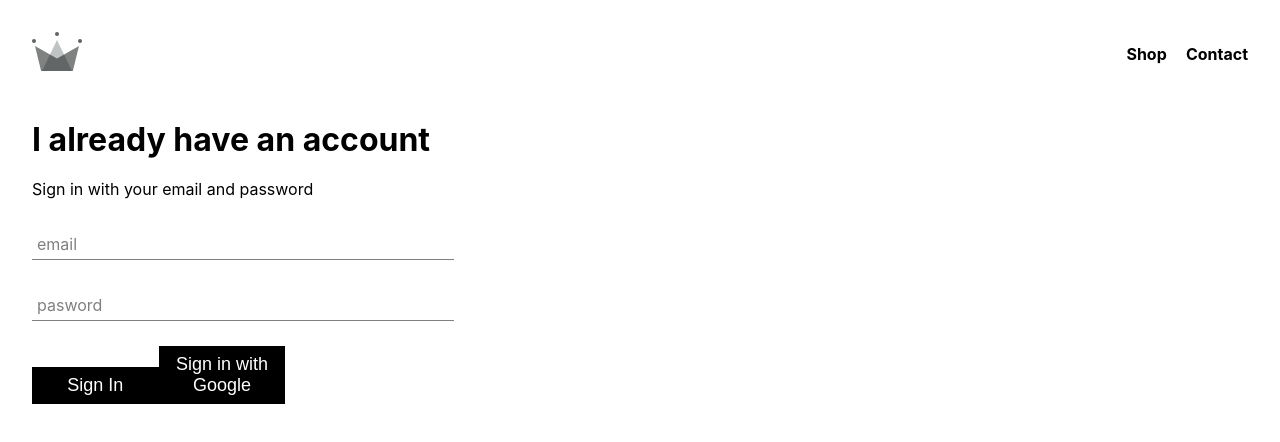
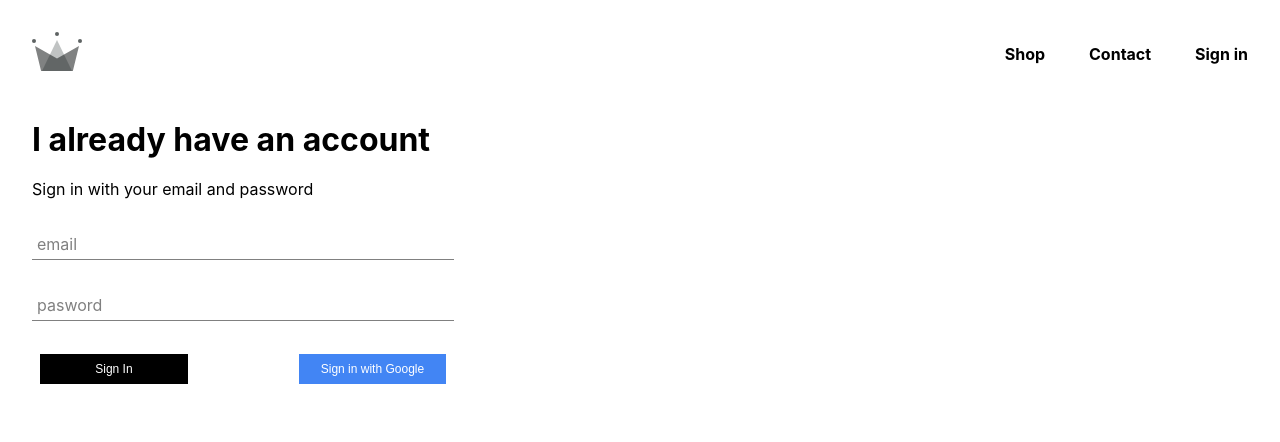
Before and after one commit to jhpp114/React_Study, a React (Create React App) app in the folder React_Ecomm/my-app/: page /signin in a window 1280 px wide. Shown: the top 442 px of the page. Built offline with nearby package versions, Linux system fonts and the light colour scheme; no server answers.

Commit message:
utilize firebase auth to have google auth and sign out

```diff
--- a/React_Ecomm/my-app/src/App.js
+++ b/React_Ecomm/my-app/src/App.js
@@ -1,3 +1,4 @@
+import React, {Component} from 'react';
 import './App.css';
 import Homepage from './pages/home/homepage.component';
 import ShoppingPage from './pages/shop/shop.component';
@@ -5,11 +6,36 @@
 import SignInLogin from './pages/sign-in_log-in/sign_in_log_in.component';
 
 import {Route, Switch, Link} from 'react-router-dom';
+// firebase auth
+import { auth } from './firebase/firebase.util';
 
-function App() {
+class App extends Component {
+  constructor() {
+    super();
+    this.state = {
+      currentUser: null
+    }
+  }
+
+  unSubscribeFromAuth = null;
+
+  componentDidMount() {
+      this.unSubscribeFromAuth = auth.onAuthStateChanged( (user) => {
+      this.setState({
+        currentUser: user
+      });
+      console.log(user);
+    })
+  }
+
+  componentWillUnmount() {
+      this.unSubscribeFromAuth();
+  }
+
+  render() {
     return (
       <div>
-      <Header/>
+        <Header currentUser={this.state.currentUser} />
         <Switch>
           <Route exact path='/' component={Homepage}/>
           <Route exact path='/shop' component={ShoppingPage}/>
@@ -18,5 +44,6 @@
       </div>
     );
   }
+}
 
 export default App;
--- a/React_Ecomm/my-app/src/components/custom_button/custom_button.component.js
+++ b/React_Ecomm/my-app/src/components/custom_button/custom_button.component.js
@@ -1,9 +1,9 @@
 import React from 'react';
 import './custom_button.style.css';
 
-const CustomButton = ({ children, ...otherProps }) => {
+const CustomButton = ({ children, isGoolgeSignin , ...otherProps }) => {
     return (
-        <button className='custom-button' {...otherProps}>
+        <button className={`${isGoolgeSignin? 'googleSignin':''} custom-button`} {...otherProps}>
             {children}
         </button>
     )
--- a/React_Ecomm/my-app/src/components/custom_button/custom_button.style.css
+++ b/React_Ecomm/my-app/src/components/custom_button/custom_button.style.css
@@ -2,11 +2,12 @@
     background-color: black;
     color: white;
     padding: 0.5rem 0.8rem;
-    font-size: 18px;
-    width: 30%;
+    font-size: 12px;
+    width: 35%;
     cursor: pointer;
     outline: none;
     border: none;
+    margin: 0.5rem;
 }
 
 .custom-button:hover {
@@ -15,3 +16,7 @@
     outline: none;
     border: 1px solid black;
 }
+
+.googleSignin {
+    background-color: #4285F4;
+}
--- a/React_Ecomm/my-app/src/components/header/header.component.js
+++ b/React_Ecomm/my-app/src/components/header/header.component.js
@@ -3,7 +3,9 @@
 import { Link } from 'react-router-dom';
 import { ReactComponent as Logo } from '../../assets/crown.svg';
 
-const Header = () => {
+import { auth } from '../../firebase/firebase.util';
+
+const Header = ( {currentUser} ) => {
     return (
         <div className='header'>
             <Link className='logo-container' to='/'>
@@ -16,6 +18,11 @@
                 <Link className='option' to='/contact'>
                     Contact
                 </Link>
+                {
+                    currentUser?
+                    <div className='option' onClick={()=> {auth.signOut()}}>Sign out</div>
+                    : <Link className='option' to='/signin'>Sign in</Link>
+                }
             </div>
         </div>
     )
--- a/React_Ecomm/my-app/src/components/header/header.style.css
+++ b/React_Ecomm/my-app/src/components/header/header.style.css
@@ -7,14 +7,21 @@
 }
 
 .logo-container {
-    width: 90%;
+    width: 80%;
 }
 
 .options {
-    width: 10%;
+    width: 20%;
     display: flex;
     justify-content: space-between;
     align-items: center;
+}
+
+.option {
+    color: black;
+    font-weight: bold;
+    text-decoration: none;
+    cursor: pointer;
 }
 
 a {
--- a/React_Ecomm/my-app/src/components/sign_in/sign_in.component.js
+++ b/React_Ecomm/my-app/src/components/sign_in/sign_in.component.js
@@ -46,12 +46,14 @@
                         label='pasword'
                         handleChange={this.handleChange}
                     />
-                    <CustomButton type="submit">
-                        Sign In
-                    </CustomButton>
-                    <CustomButton onClick={signInWithGoogle}>
-                        Sign in with Google
-                    </CustomButton>
+                    <div className='buttons'>
+                        <CustomButton type="submit" isGoolgeSignin={false}>
+                            Sign In
+                        </CustomButton>
+                        <CustomButton onClick={signInWithGoogle} isGoolgeSignin={true}>
+                            Sign in with Google
+                        </CustomButton>
+                    </div>
                 </form>
             </div>
         )
--- a/React_Ecomm/my-app/src/components/sign_in/sign_in.style.css
+++ b/React_Ecomm/my-app/src/components/sign_in/sign_in.style.css
@@ -7,3 +7,8 @@
 .sign-in-title {
     margin: 20px 0px;
 }
+
+.buttons {
+    display: flex;
+    justify-content: space-between;
+}
```
Also changed, not shown: 1 other file (tests, documents, lock files or other folders). Lines whose indentation alone changed are shown as unchanged.
